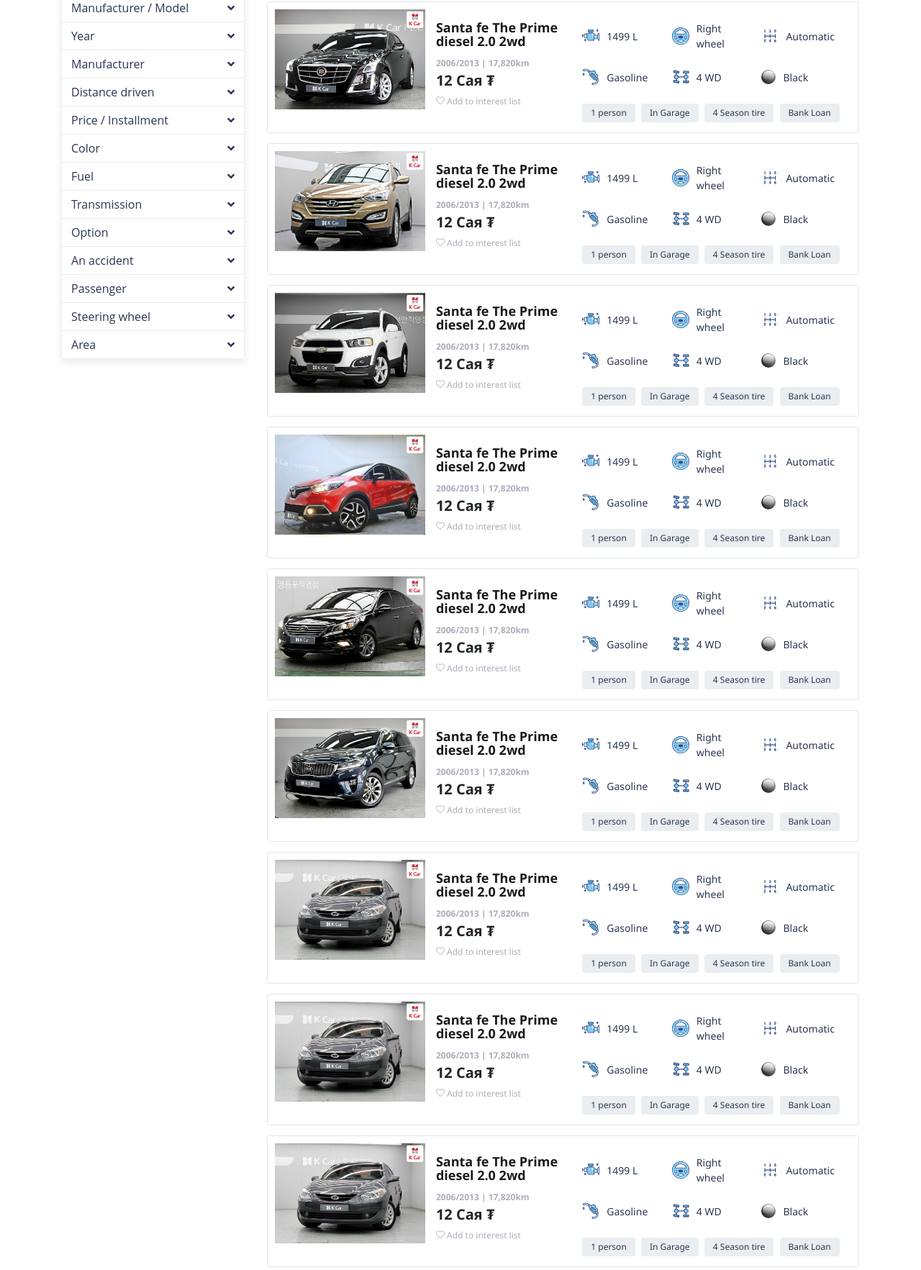
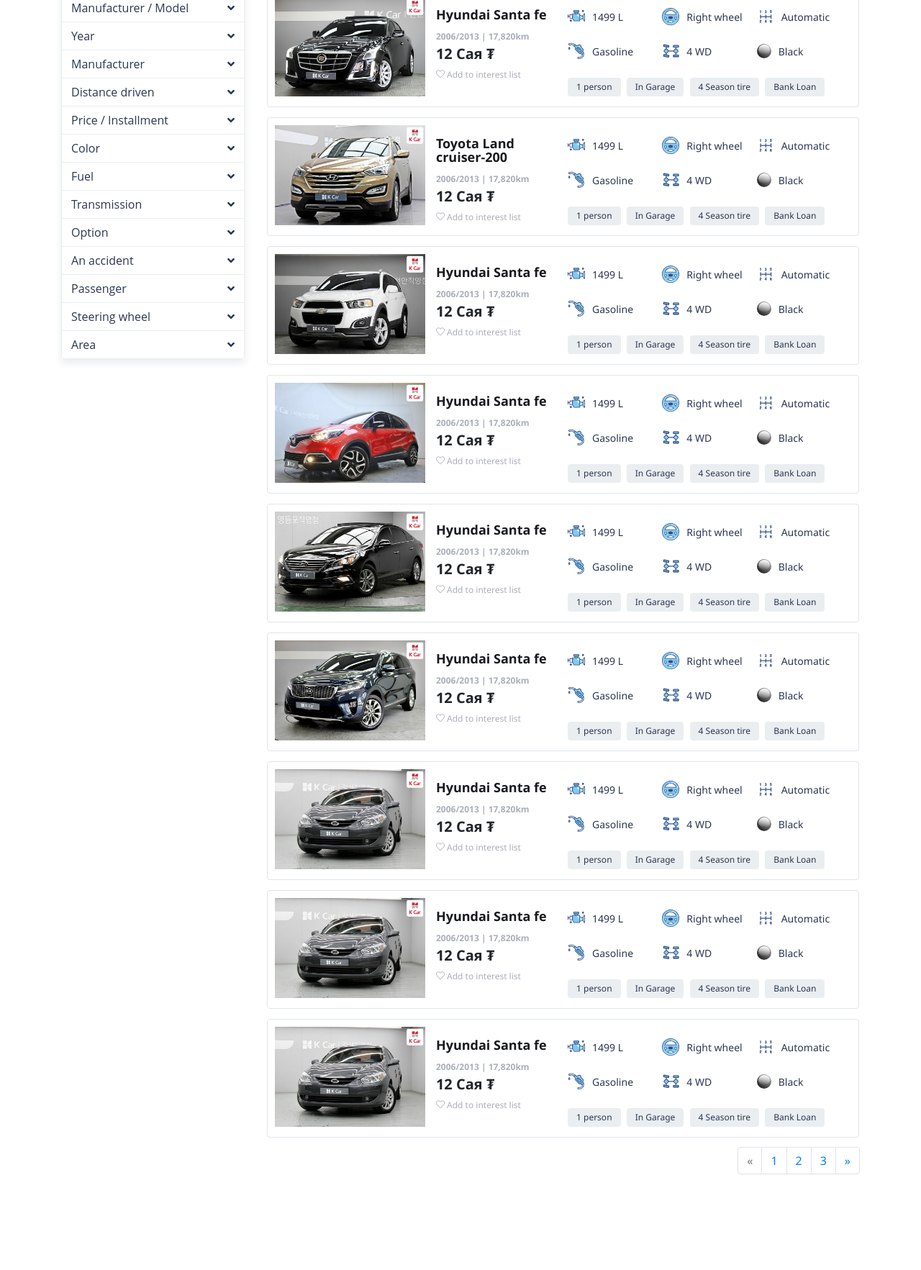
Before and after one commit to Acepmon/carweb-theme, a website: page car-list.html in a window 1280 px wide. Shown: the part 420-2185 px from the top of the page at 72% size. Drawn offline with Linux system fonts and the light colour scheme; a web font is replaced by a local one.

Commit message:
Car list title width update

```diff
--- a/car-list.html
+++ b/car-list.html
@@ -445,7 +445,7 @@
                     </div>
                     <div class="card-description">
                       <div class="card-caption">
-                        <div class="card-title">Santa fe The Prime diesel 2.0 2wd</div>
+                        <div class="card-title">Hyundai Santa fe</div>
                         <div class="meta">2006/2013 | 17,820km</div>
                         <div class="price">12 Сая ₮</div>
                         <div class="favorite">
@@ -499,7 +499,7 @@
                     </div>
                     <div class="card-description">
                       <div class="card-caption">
-                        <div class="card-title">Santa fe The Prime diesel 2.0 2wd</div>
+                        <div class="card-title">Hyundai Santa fe</div>
                         <div class="meta">2006/2013 | 17,820km</div>
                         <div class="price">12 Сая ₮</div>
                         <div class="favorite">
@@ -553,7 +553,7 @@
                     </div>
                     <div class="card-description">
                       <div class="card-caption">
-                        <div class="card-title">Santa fe The Prime diesel 2.0 2wd</div>
+                        <div class="card-title">Toyota Land cruiser-200</div>
                         <div class="meta">2006/2013 | 17,820km</div>
                         <div class="price">12 Сая ₮</div>
                         <div class="favorite">
@@ -607,7 +607,7 @@
                     </div>
                     <div class="card-description">
                       <div class="card-caption">
-                        <div class="card-title">Santa fe The Prime diesel 2.0 2wd</div>
+                        <div class="card-title">Hyundai Santa fe</div>
                         <div class="meta">2006/2013 | 17,820km</div>
                         <div class="price">12 Сая ₮</div>
                         <div class="favorite">
@@ -661,7 +661,7 @@
                     </div>
                     <div class="card-description">
                       <div class="card-caption">
-                        <div class="card-title">Santa fe The Prime diesel 2.0 2wd</div>
+                        <div class="card-title">Hyundai Santa fe</div>
                         <div class="meta">2006/2013 | 17,820km</div>
                         <div class="price">12 Сая ₮</div>
                         <div class="favorite">
@@ -715,7 +715,7 @@
                     </div>
                     <div class="card-description">
                       <div class="card-caption">
-                        <div class="card-title">Santa fe The Prime diesel 2.0 2wd</div>
+                        <div class="card-title">Hyundai Santa fe</div>
                         <div class="meta">2006/2013 | 17,820km</div>
                         <div class="price">12 Сая ₮</div>
                         <div class="favorite">
@@ -769,7 +769,7 @@
                     </div>
                     <div class="card-description">
                       <div class="card-caption">
-                        <div class="card-title">Santa fe The Prime diesel 2.0 2wd</div>
+                        <div class="card-title">Hyundai Santa fe</div>
                         <div class="meta">2006/2013 | 17,820km</div>
                         <div class="price">12 Сая ₮</div>
                         <div class="favorite">
@@ -823,7 +823,7 @@
                     </div>
                     <div class="card-description">
                       <div class="card-caption">
-                        <div class="card-title">Santa fe The Prime diesel 2.0 2wd</div>
+                        <div class="card-title">Hyundai Santa fe</div>
                         <div class="meta">2006/2013 | 17,820km</div>
                         <div class="price">12 Сая ₮</div>
                         <div class="favorite">
@@ -877,7 +877,7 @@
                     </div>
                     <div class="card-description">
                       <div class="card-caption">
-                        <div class="card-title">Santa fe The Prime diesel 2.0 2wd</div>
+                        <div class="card-title">Hyundai Santa fe</div>
                         <div class="meta">2006/2013 | 17,820km</div>
                         <div class="price">12 Сая ₮</div>
                         <div class="favorite">
@@ -931,7 +931,7 @@
                     </div>
                     <div class="card-description">
                       <div class="card-caption">
-                        <div class="card-title">Santa fe The Prime diesel 2.0 2wd</div>
+                        <div class="card-title">Hyundai Santa fe</div>
                         <div class="meta">2006/2013 | 17,820km</div>
                         <div class="price">12 Сая ₮</div>
                         <div class="favorite">
--- a/scss/_car-list.scss
+++ b/scss/_car-list.scss
@@ -140,7 +140,7 @@
             z-index: 1;
             // width: 100%;
             padding-top: 1rem;
-            flex-grow: 2;
+            min-width: 30%;
 
             .meta{
                 text-align: left;
```
Also changed, not shown: css/style.css, css/style.min.css.
